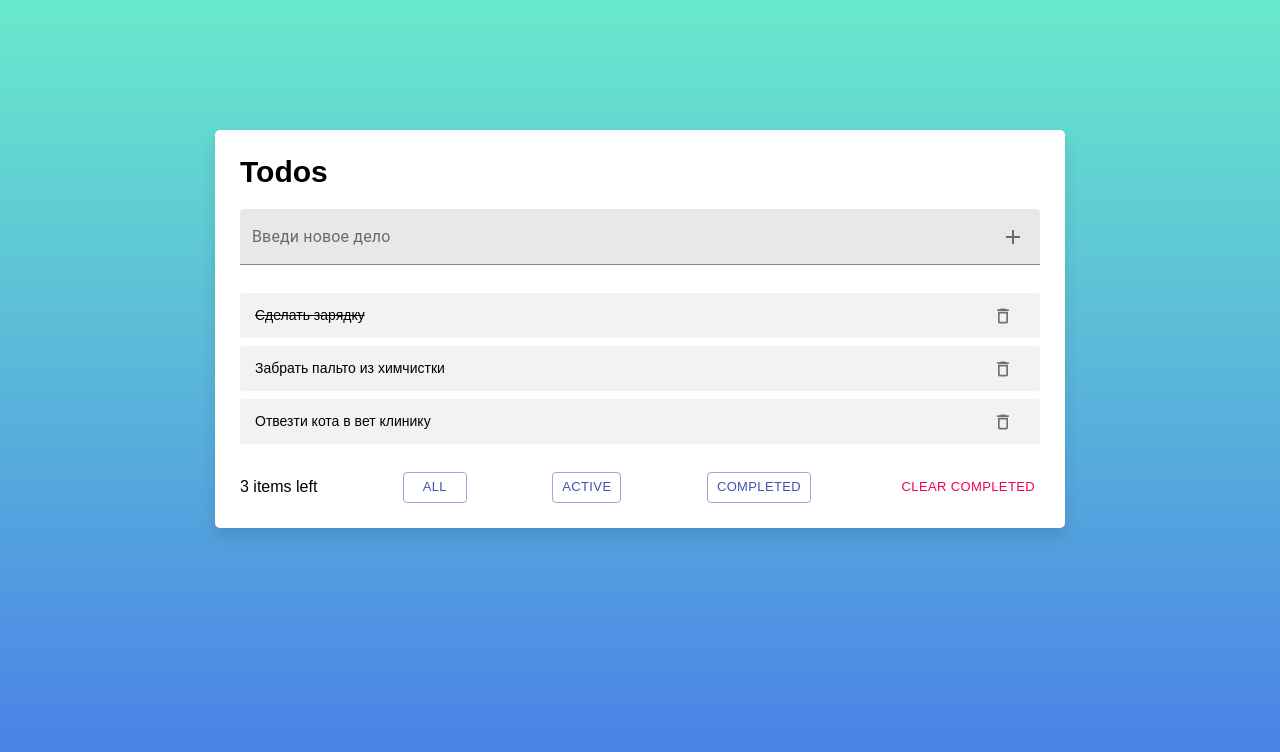
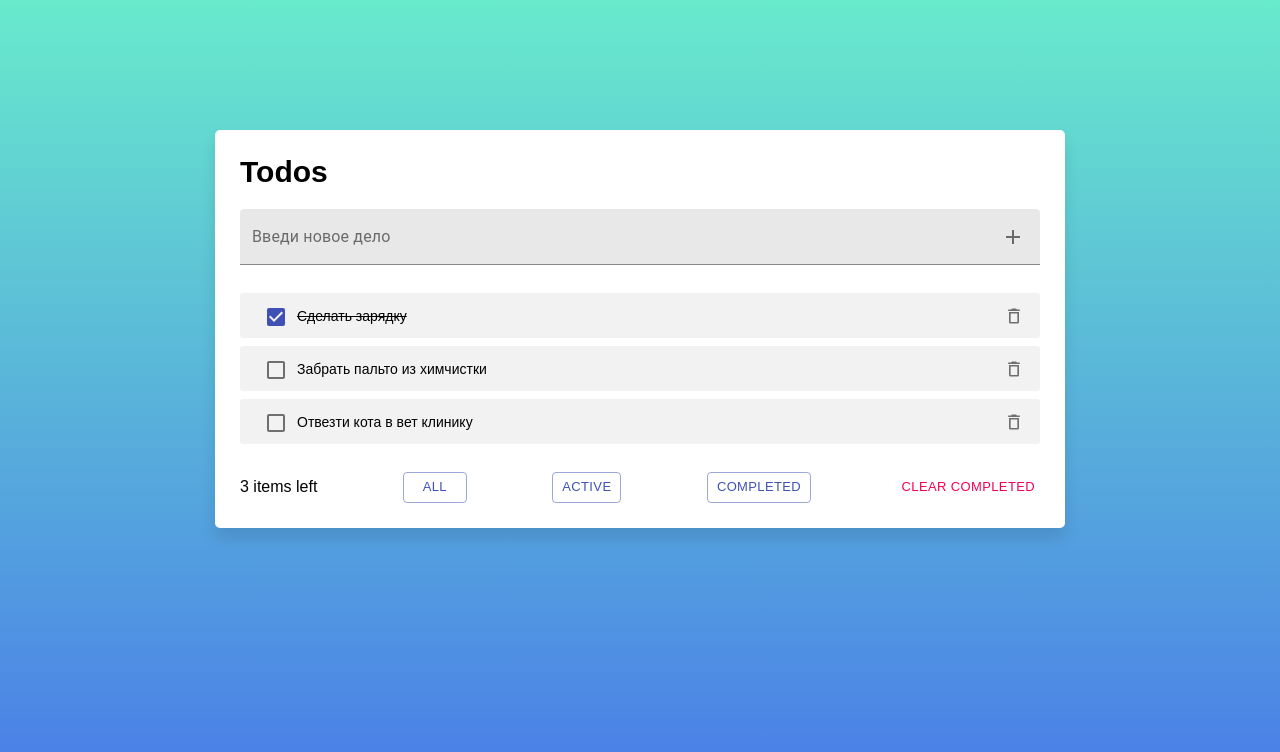
Before and after one commit to WebHeroSchool/react_eli4kina, a React (Create React App) app: page / in a window 1280 px wide. Shown: the top 752 px of the page. Built offline with nearby package versions, Linux system fonts and the light colour scheme.

Commit message:
добавила обработчик события для чек бокса

```diff
--- a/src/components/App/App.js
+++ b/src/components/App/App.js
@@ -22,12 +22,14 @@ class App extends React.Component {
     ]
   };
 
+  onClickDone = isDone => console.log(isDone);
+
   render() {
     return (
     <div className={styles.wrapper}>
       <h2 className={styles.title}>Todos</h2>
       <InputItem />
-      <ItemList todoItems = {this.state.todoItems} />
+      <ItemList todoItems={this.state.todoItems} onClickDone={this.onClickDone} />
       <Footer count={3} />
     </div>
     );
--- a/src/components/Footer/Footer.js
+++ b/src/components/Footer/Footer.js
@@ -2,7 +2,6 @@ import React from 'react';
 import styles from  './Footer.module.css';
 import { createTheme } from '@material-ui/core/styles';
 import { ThemeProvider } from '@material-ui/styles';
-import { purple } from '@material-ui/core/colors';
 import Button from '@material-ui/core/Button';
 
 const theme = createTheme({
--- a/src/components/Item/Item.js
+++ b/src/components/Item/Item.js
@@ -1,12 +1,21 @@
 import React from 'react';
 import styles from './Item.module.css';
 import classnames from 'classnames';
+import ListItemSecondaryAction from '@material-ui/core/ListItemSecondaryAction';
 import IconButton from '@material-ui/core/IconButton';
 import DeleteOutlineIcon from '@material-ui/icons/DeleteOutline';
+import Checkbox from '@material-ui/core/Checkbox';
 
-const Item = ( {value, isDone} ) => (
-  <div className={styles.itemBlock}>
-    <span className={
+const Item = ( {value, isDone, onClickDone} ) => (
+  <div>
+    <Checkbox
+      inputProps={{ 'aria-label': 'uncontrolled-checkbox' }}
+      color="primary"
+      checked={isDone}
+      onClick={() => onClickDone(isDone)}
+    />
+    <span
+      className={
         classnames({
           [styles.item]: true,
           [styles.done]: isDone
@@ -14,9 +23,12 @@ const Item = ( {value, isDone} ) => (
       }>
       {value}
     </span>
-    <IconButton aria-label="delete" >
+    <ListItemSecondaryAction>
+      <IconButton aria-label="delete" edge="end">
         <DeleteOutlineIcon fontSize="small" />
       </IconButton>
+    </ListItemSecondaryAction>
+
   </div>
 
 );
--- a/src/components/Item/Item.module.css
+++ b/src/components/Item/Item.module.css
@@ -1,8 +1,3 @@
-.itemBlock{
-  display: flex;
-  justify-content: space-between;
-}
-
 .item {
   font-size: 14px;
 }
--- a/src/components/ItemList/ItemList.js
+++ b/src/components/ItemList/ItemList.js
@@ -2,11 +2,11 @@ import React from 'react';
 import Item from '../Item/Item';
 import  styles from  './ItemList.module.css';
 
-const ItemList = ( {todoItems} ) => (
+const ItemList = ( {todoItems, onClickDone}) => (
   <ol className={styles.todoList}>
     {todoItems.map(item =>
     <li key={item.value}>
-      <Item value={item.value} isDone={item.isDone} />
+      <Item value={item.value} isDone={item.isDone} onClickDone={onClickDone} />
     </li>)}
   </ol>
 );
```
Lines whose indentation alone changed are shown as unchanged.
